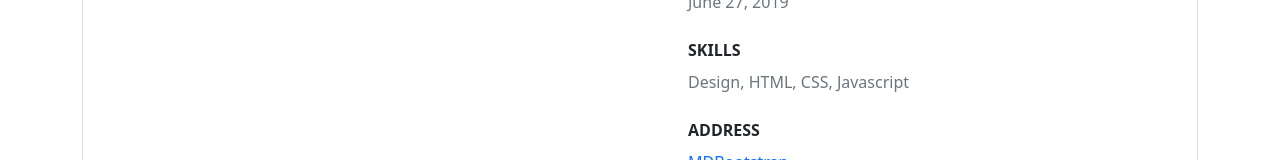
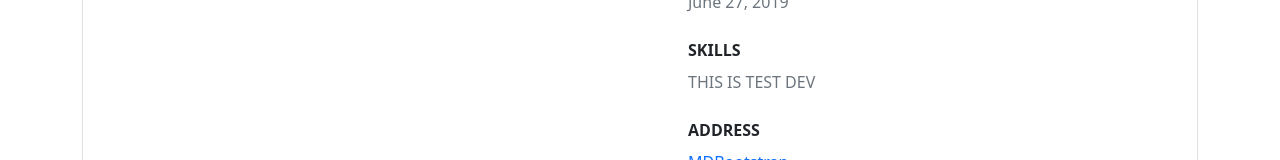
Before and after one commit to jebastinjohnson-jj07/New-folder, a plain HTML site: page index.html in a window 1280 px wide. Shown: the part 573-733 px from the top of the page. Drawn offline with nearby package versions, Linux system fonts and the light colour scheme.

Commit message:
my 2nd commitr

```diff
--- a/index.html
+++ b/index.html
@@ -184,7 +184,7 @@
 
               <li>
                 <p class="text-uppercase mb-2"><strong>Skills</strong></p>
-                <p class="text-muted mb-4">Design, HTML, CSS, Javascript</p>
+                <p class="text-muted mb-4">THIS IS TEST DEV</p>
               </li>
 
               <li>
```
